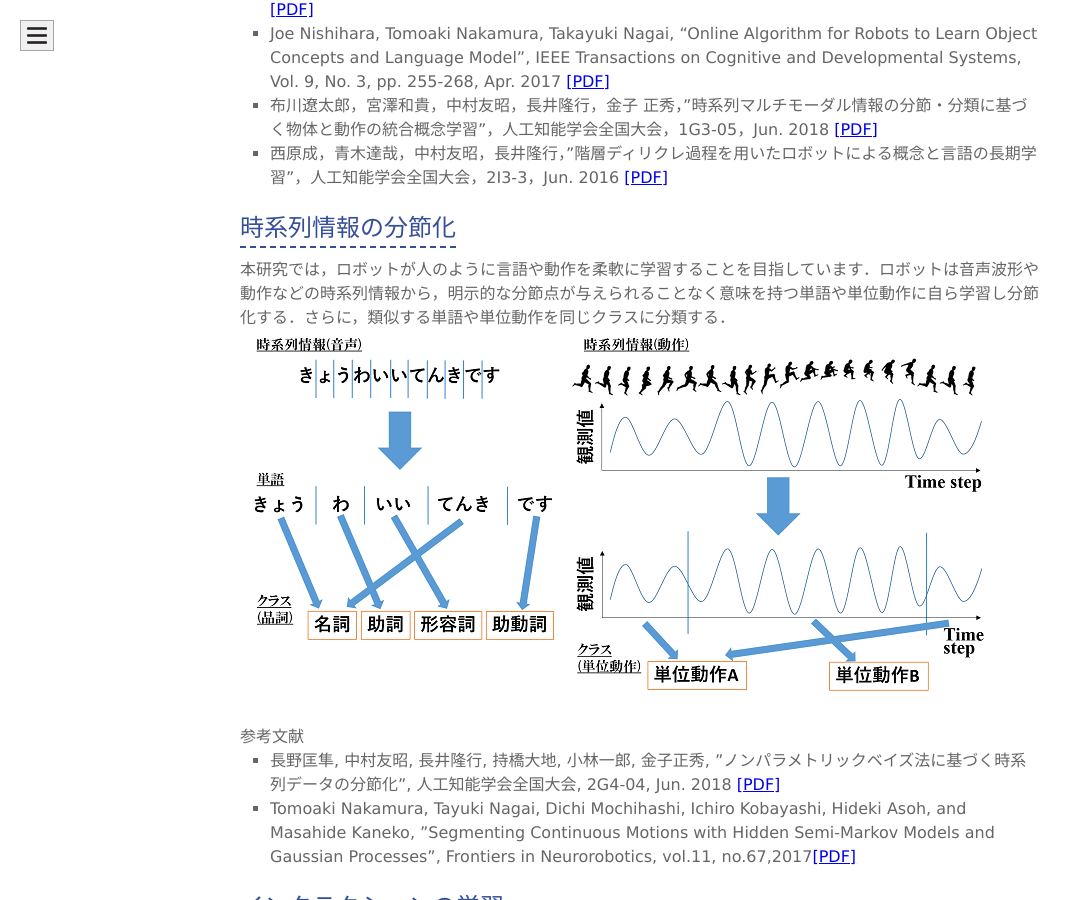
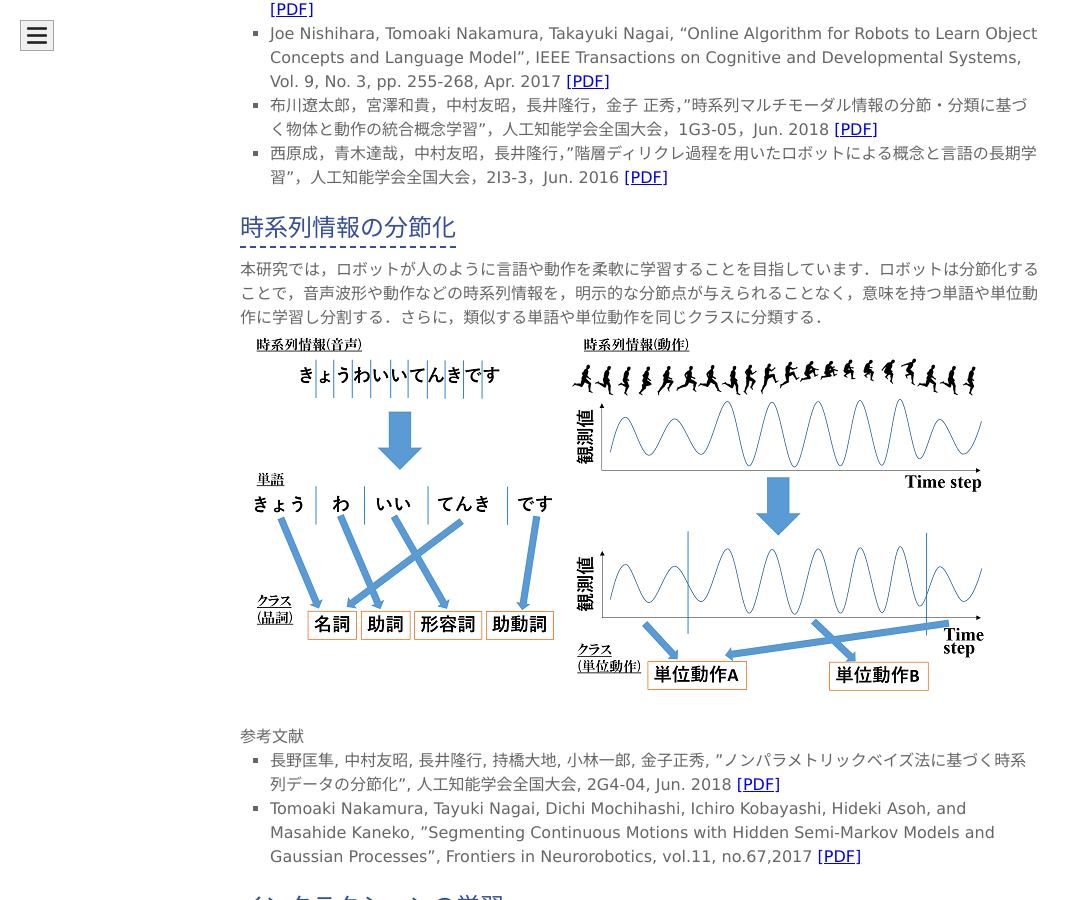
Before and after one commit to naka-lab/naka-lab.github.io, a Jekyll site: the page built from subpages/research.md, in a window 1280 px wide and 900 px high, scrolled down 1176 px. Shown: the whole window, without its empty margins (0-1081 px from the left). Built offline with Jekyll 4.4.1, drawn with Linux system fonts in a browser that asks for light colours.

Commit message:
長野更新

```diff
--- a/subpages/research.md
+++ b/subpages/research.md
@@ -21,12 +21,12 @@ layout: default
 
 
 ## 時系列情報の分節化
-本研究では，ロボットが人のように言語や動作を柔軟に学習することを目指しています．ロボットは音声波形や動作などの時系列情報から，明示的な分節点が与えられることなく意味を持つ単語や単位動作に自ら学習し分節化する．さらに，類似する単語や単位動作を同じクラスに分類する．
+本研究では，ロボットが人のように言語や動作を柔軟に学習することを目指しています．ロボットは分節化することで，音声波形や動作などの時系列情報を，明示的な分節点が与えられることなく，意味を持つ単語や単位動作に学習し分割する．さらに，類似する単語や単位動作を同じクラスに分類する．
 ![時系列情報の分節化](imgs/concept_Segm.png)
 
 ### 参考文献
 - 長野匡隼, 中村友昭, 長井隆行, 持橋大地, 小林一郎, 金子正秀, ”ノンパラメトリックベイズ法に基づく時系列データの分節化”, 人工知能学会全国大会, 2G4-04, Jun. 2018 [[PDF]](https://confit.atlas.jp/guide/event/jsai2018/subject/2G4-04/detail?lang=ja)
-- Tomoaki Nakamura, Tayuki Nagai, Dichi Mochihashi, Ichiro Kobayashi, Hideki Asoh, and Masahide Kaneko, ”Segmenting Continuous Motions with Hidden Semi-Markov Models and Gaussian Processes”, Frontiers in Neurorobotics, vol.11, no.67,2017[[PDF]](https://www.frontiersin.org/articles/10.3389/fnbot.2017.00067/full)
+- Tomoaki Nakamura, Tayuki Nagai, Dichi Mochihashi, Ichiro Kobayashi, Hideki Asoh, and Masahide Kaneko, ”Segmenting Continuous Motions with Hidden Semi-Markov Models and Gaussian Processes”, Frontiers in Neurorobotics, vol.11, no.67,2017 [[PDF]](https://www.frontiersin.org/articles/10.3389/fnbot.2017.00067/full)
 
 
 
```
